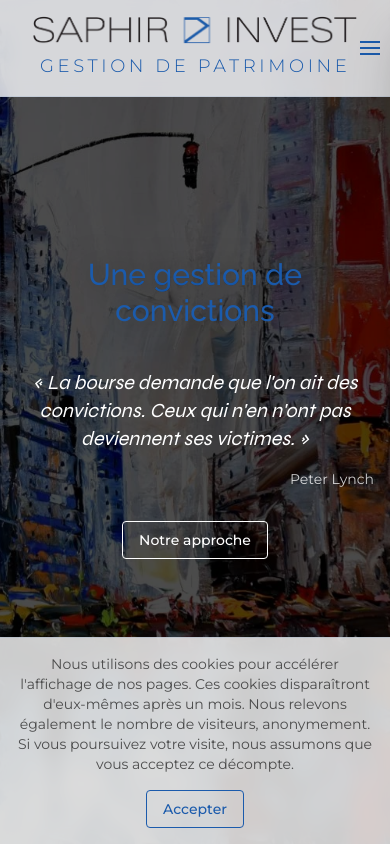
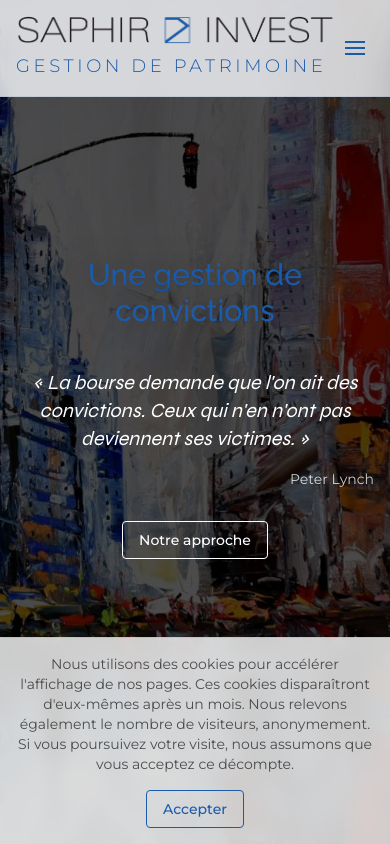
Before and after one commit to hugogebel-boop/SaphirInvest_Refonte_SiteWeb, a Next.js app in the folder site/: page / in a window 390 px wide. Shown: the top 844 px of the page. Built offline with nearby package versions, Linux system fonts and the light colour scheme.

Commit message:
mobile good

```diff
--- a/site/components/Header.tsx
+++ b/site/components/Header.tsx
@@ -64,19 +64,19 @@ export function Header() {
         data-scrolled={isScrolled}
       >
         <div
-          className={`relative mx-auto flex max-w-7xl flex-col items-center justify-center px-4 transition-[padding] duration-700 ease-[cubic-bezier(0.16,1,0.3,1)] sm:px-6 lg:px-8 ${
+          className={`relative mx-auto flex max-w-7xl items-center justify-between px-4 transition-[padding] duration-700 ease-[cubic-bezier(0.16,1,0.3,1)] sm:flex-col sm:justify-center sm:px-6 lg:px-8 ${
             isScrolled ? "py-2" : "py-4 sm:py-5 md:py-6"
           }`}
         >
-          {/* Logo + Tagline centré */}
-          <Link href={isEnglish ? "/en/" : "/"} className="flex flex-col items-center group" aria-label={`${site.name} - ${isEnglish ? "Home" : "Accueil"}`}>
+          {/* Logo + Tagline */}
+          <Link href={isEnglish ? "/en/" : "/"} className="flex flex-col items-start sm:items-center group" aria-label={`${site.name} - ${isEnglish ? "Home" : "Accueil"}`}>
             <div className={`relative transition-[height,width] duration-700 ease-[cubic-bezier(0.16,1,0.3,1)] ${
               isScrolled ? "h-6 md:h-8" : "h-7 sm:h-8 md:h-10 lg:h-12"
             }`}>
               <img
                 src="/logo/logo Saphir Invest.webp"
                 alt={site.name}
-                className="h-full w-auto object-contain"
+                className="h-full w-auto object-contain object-left sm:object-center"
                 width={400}
                 height={68}
                 decoding="async"
@@ -93,7 +93,7 @@ export function Header() {
                   : "grid-rows-[1fr] opacity-100 mt-2"
               }`}
             >
-              <span className="overflow-hidden text-center font-light uppercase tracking-[0.2em] text-saphir-blue sm:tracking-[0.25em] text-lg sm:text-xl md:text-2xl lg:text-3xl whitespace-nowrap will-change-[opacity,transform]">
+              <span className="overflow-hidden text-left sm:text-center font-light uppercase tracking-[0.2em] text-saphir-blue sm:tracking-[0.25em] text-lg sm:text-xl md:text-2xl lg:text-3xl whitespace-nowrap will-change-[opacity,transform]">
                 {isEnglish ? "Asset management" : "Gestion de patrimoine"}
               </span>
             </div>
@@ -103,7 +103,7 @@ export function Header() {
           <button
             type="button"
             onClick={() => setMenuOpen(!menuOpen)}
-            className="absolute right-0 top-1/2 z-50 flex h-10 w-10 -translate-y-1/2 flex-col items-center justify-center gap-1 rounded-md text-saphir-blue hover:bg-saphir-blue/10 sm:right-1 lg:right-2"
+            className="flex h-10 w-10 flex-col items-center justify-center gap-1 rounded-md text-saphir-blue hover:bg-saphir-blue/10 sm:absolute sm:right-4 sm:top-1/2 sm:-translate-y-1/2 lg:right-8"
             aria-expanded={menuOpen}
             aria-controls="mobile-menu"
             aria-label={menuOpen ? (isEnglish ? "Close menu" : "Fermer le menu") : (isEnglish ? "Open menu" : "Ouvrir le menu")}
```
